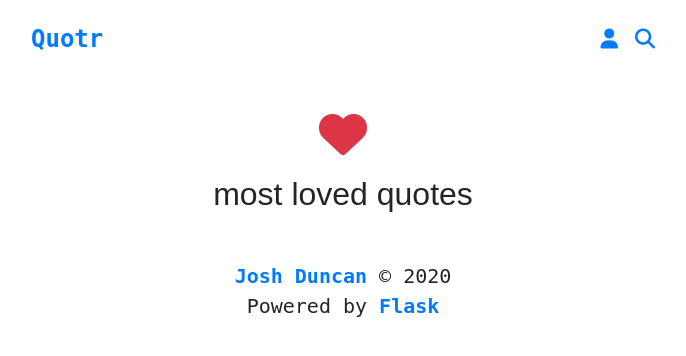
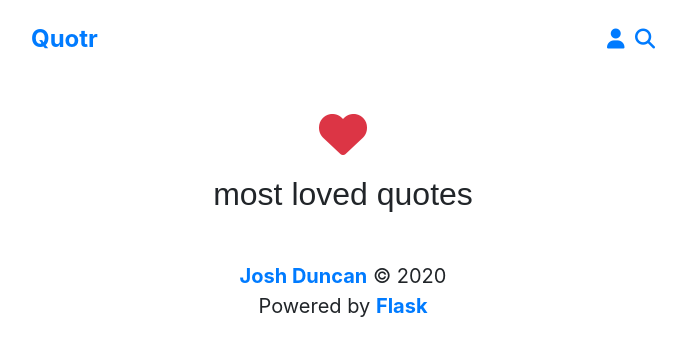
Before and after one commit to joshbduncan/quotr, a Flask app: page /quotes/most-loved in a window 1280 px wide. Shown: the top 356 px of the page, without its empty margins (297-983 px from the left). Run offline with Flask 2, Linux system fonts and the light colour scheme; data that the repository does not hold is empty; some libraries are stand-ins or nearby versions.

Commit message:
font update

```diff
--- a/quotrapp/static/base.css
+++ b/quotrapp/static/base.css
@@ -1,7 +1,3 @@
-body {
-    font-family: 'APL385 Unicode', Hack, 'Go Mono', 'Roboto Mono', 'IBM Plex Mono', Inconsolata, 'Source Code Pro', 'PT Mono', 'Ubuntu Mono', 'Fira Mono', monospace;
-}
-
 blockquote,
 h1,
 h2,
--- a/quotrapp/static/quotr.js
+++ b/quotrapp/static/quotr.js
@@ -76,6 +76,8 @@ $(document).ready(function () {
         var love_count = love.getElementsByClassName("love_count")[0];
         var love_action = love.getAttribute("love_action");
 
+        // TODO: update url to use flask jinja url for
+        // TODO: update to new ajax request method (much cleaner)
         req = $.ajax({
             url: "/quote/_loved",
             type: "POST",
--- a/quotrapp/templates/quotes_list.html
+++ b/quotrapp/templates/quotes_list.html
@@ -25,7 +25,7 @@
             </a>
         {% endif %}
 
-        <a class="quote-share float-right text-decoration-none pr-2" href="" title="Share Quote" data-toggle="modal" data-target="#shareModal" data-id="{{ quote.id }}" data-link="{{ url_for('quotes_bp.quote', quote_id=quote.id, _external=True) }}"><i class="fas fa-share-alt"></i></a>
+        <a class="quote-share float-right text-decoration-none pr-2" href="" title="Share Quote" data-toggle="modal" data-target="#shareModal" data-id="{{ quote.id }}" data-link="{{ url_for('quotes_bp.quote', quote_id=quote.id, _external=True) }}"><i class="fas fa-share-alt pl-4"></i></a>
       </p>
     </div>
   </div>
```
